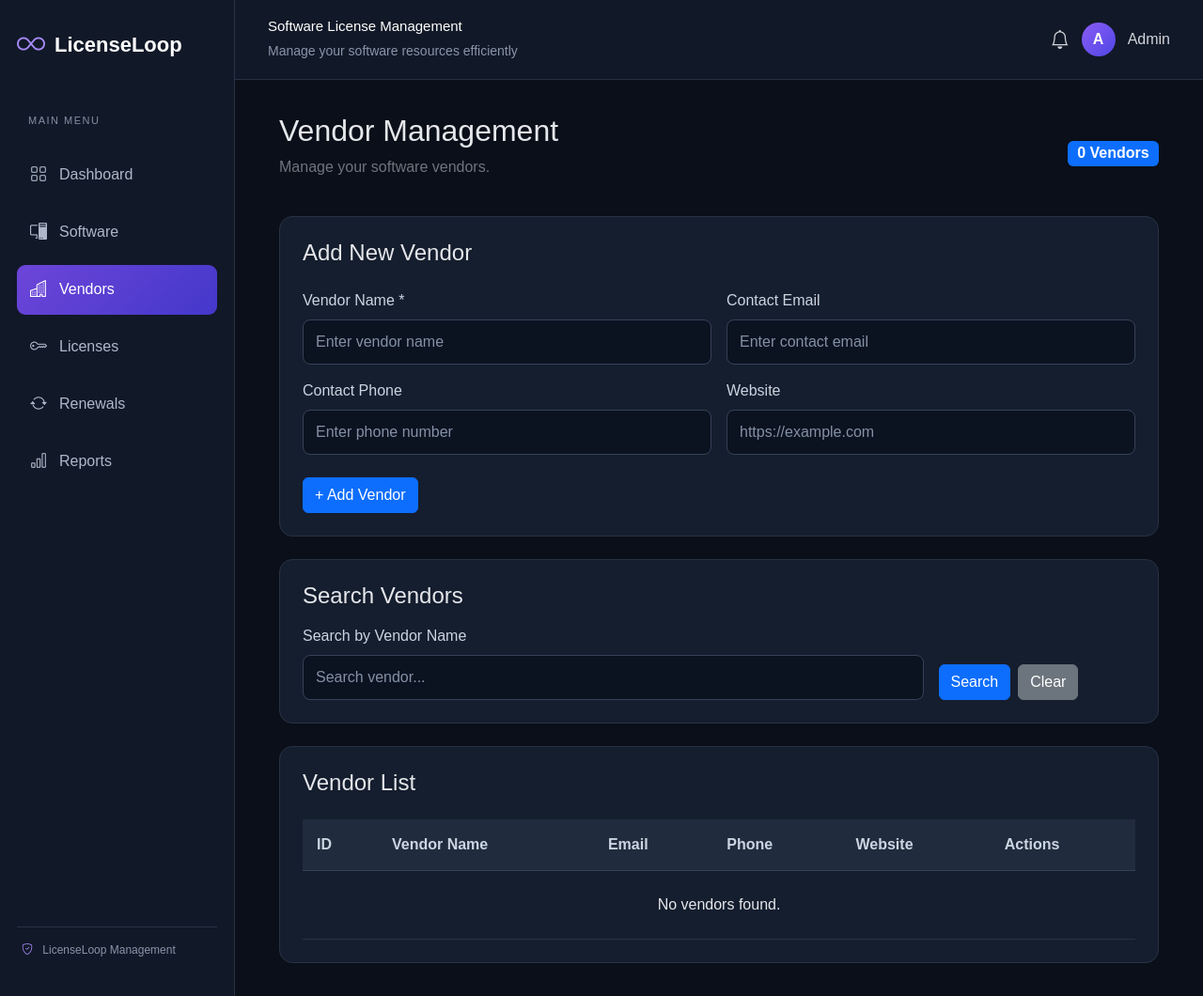
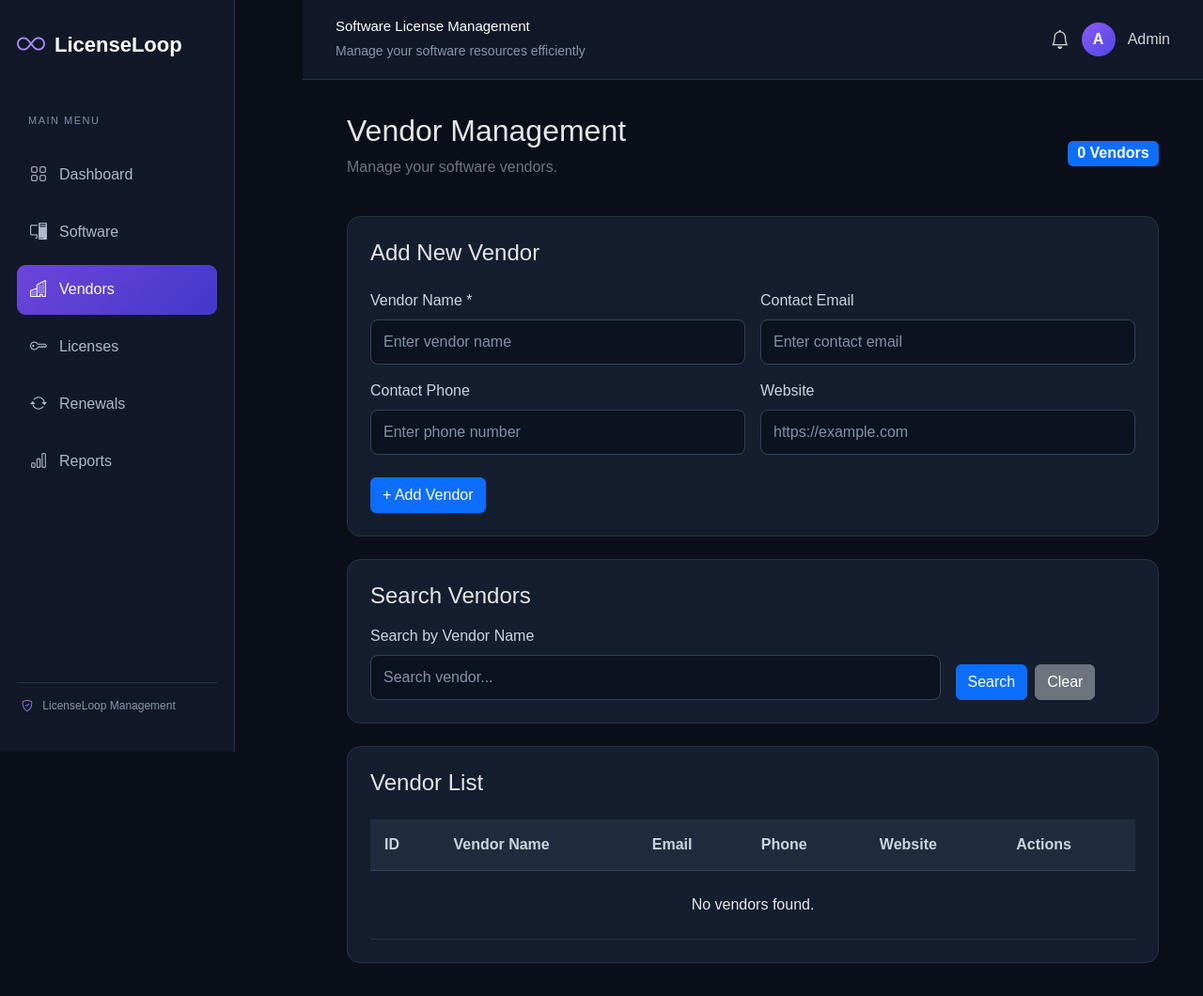
Before and after one commit to kritika2301/-LicenseLoop, a Flask app: page /vendors in a window 1280 px wide. Shown: the whole page at 94% size. Run offline with Flask 3, Linux system fonts and the light colour scheme; data that the repository does not hold is empty; some libraries are stand-ins or nearby versions.

Commit message:
Improve dashboard navigation and layout

```diff
--- a/static/css/style.css
+++ b/static/css/style.css
@@ -418,3 +418,54 @@ body {
         padding: 22px;
     }
 }
+
+/* ==========================================
+   FIXED SIDEBAR - LICENSELOOP
+========================================== */
+
+.sidebar {
+    position: fixed;
+    top: 0;
+    left: 0;
+    bottom: 0;
+    height: 100vh;
+    overflow-y: auto;
+    overflow-x: hidden;
+    z-index: 1000;
+}
+
+/* Keep main content beside the fixed sidebar */
+.main-content {
+    margin-left: 322px;
+    width: calc(100% - 322px);
+    min-height: 100vh;
+}
+
+/* Keep the sidebar footer at the bottom */
+.sidebar-footer {
+    margin-top: auto;
+}
+
+/* Smooth sidebar scrolling */
+.sidebar::-webkit-scrollbar {
+    width: 5px;
+}
+
+.sidebar::-webkit-scrollbar-thumb {
+    background: #334155;
+    border-radius: 10px;
+}
+
+/* Responsive layout */
+@media (max-width: 768px) {
+    .sidebar {
+        position: relative;
+        width: 100%;
+        height: auto;
+    }
+
+    .main-content {
+        margin-left: 0;
+        width: 100%;
+    }
+}
```
